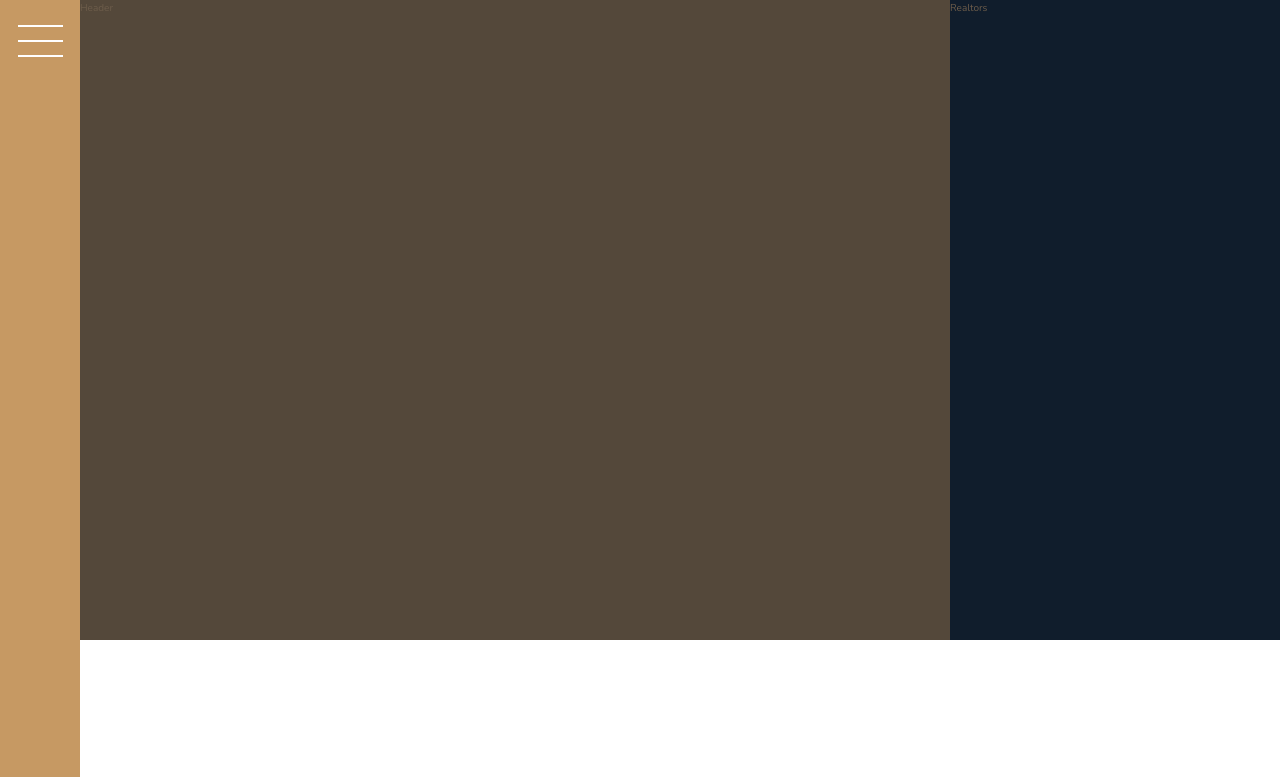
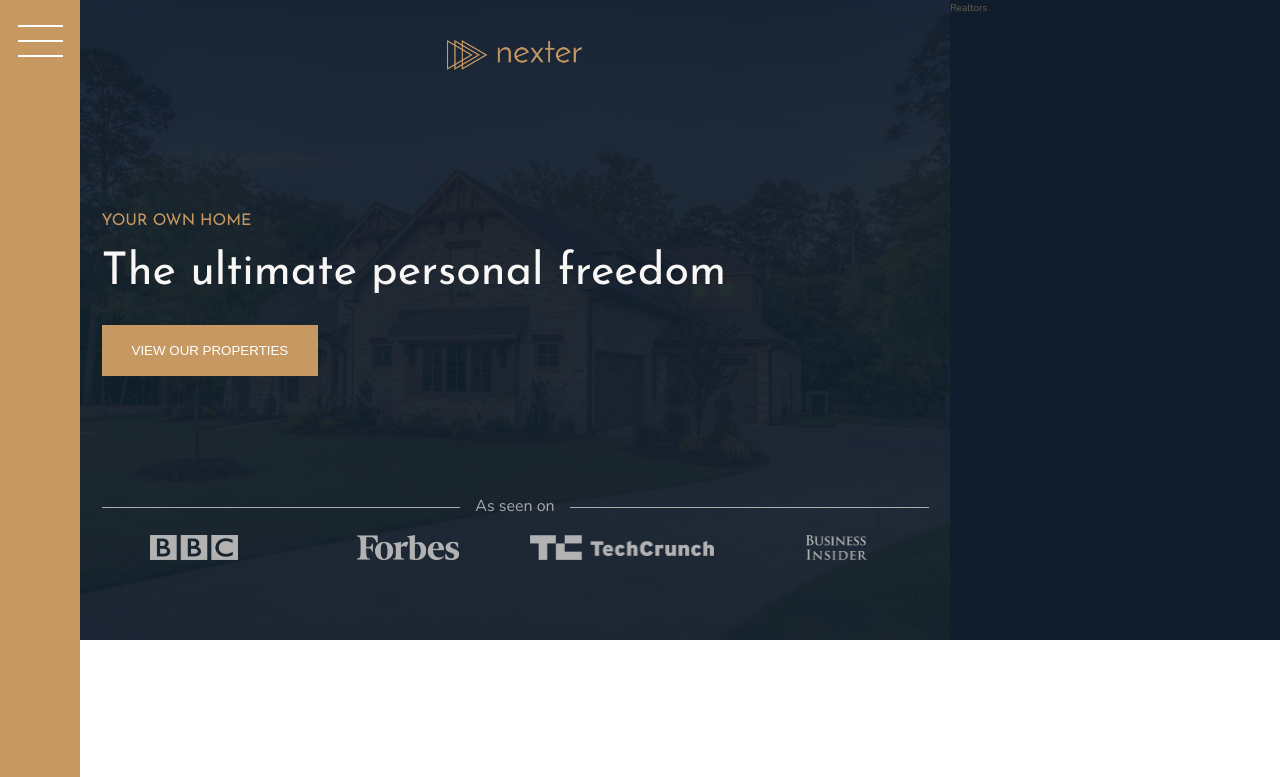
Before and after one commit to MihaiElisei/nexter-app, a website: page index.html in a window 1280 px wide. Shown: the top 777 px of the page. Drawn offline with nearby package versions, Linux system fonts and the light colour scheme.

Commit message:
add html and css for header section

```diff
--- a/index.html
+++ b/index.html
@@ -15,8 +15,21 @@
         <div class="sidebar">
             <button class="nav-btn"></button>
         </div>
+
+        <!-- Header -->
         <header class="header">
-            Header
+            <img src="img/logo.png" alt="" class="header__logo">
+            <h3 class="heading-3">Your own home</h3>
+            <h1 class="heading-1">The ultimate personal freedom</h1>
+            <button class="btn header__btn">View our properties</button>
+            <div class="header__seenon-text">As seen on</div>
+            <!-- Header logos -->
+            <div class="header__seenon-logos">
+                <img src="img/logo-bbc.png" alt="Logo 1">
+                <img src="img/logo-forbes.png" alt="Logo 2">
+                <img src="img/logo-techcrunch.png" alt="Logo 3">
+                <img src="img/logo-bi.png" alt="Logo 4">
+            </div>
         </header>
         <div class="realtors">
             Realtors
--- a/sass/_header.scss
+++ b/sass/_header.scss
@@ -1,4 +1,55 @@
 .header {
     background-color: $color-grey-dark-1;
     grid-column: full-start / col-end 6;
+    background-image: linear-gradient(rgba($color-secondary, .93),  rgba($color-secondary, .93)), url(../img/hero.jpeg);
+    background-size: cover;
+    background-position: center;
+    padding: 8rem;
+    padding-top: 4rem;
+
+    display: grid;
+    grid-template-rows: 1fr min-content 6rem 1fr;
+    grid-template-columns: max-content;
+    grid-row-gap: 1.5rem;
+    justify-content: center;
+
+    &__logo {
+        height: 3rem;
+        justify-self: center;
+    }
+
+    &__btn {
+        align-self:start;
+        justify-self: start;
+    }
+
+    &__seenon-text {
+        display: grid;
+        grid-template-columns: 1fr max-content 1fr;
+        grid-column-gap: 1.5rem;
+        align-items: center;
+
+        font-size: 1.6rem;
+        color: $color-grey-light-2;
+
+        &::after,
+        &::before {
+            content: "";
+            height: 1px;
+            display: block;
+            background-color: currentColor;
+        }
+    }
+
+    &__seenon-logos {
+        display: grid;
+        grid-template-columns: repeat(4, 1fr);
+        grid-column-gap: 3rem;
+        justify-items: center;
+
+        img {
+            height: 2.5rem;
+            filter: brightness(70%);
+        }
+    }
 }
--- a/sass/_typography.scss
+++ b/sass/_typography.scss
@@ -6,6 +6,9 @@
 
 .heading-1 {
     @extend %heading;
+    font-size: 4.5rem;
+    color: $color-grey-light-1;
+    line-height: 1;
 }
 
 .heading-2 {
```
Also changed, not shown: css/style.css.
